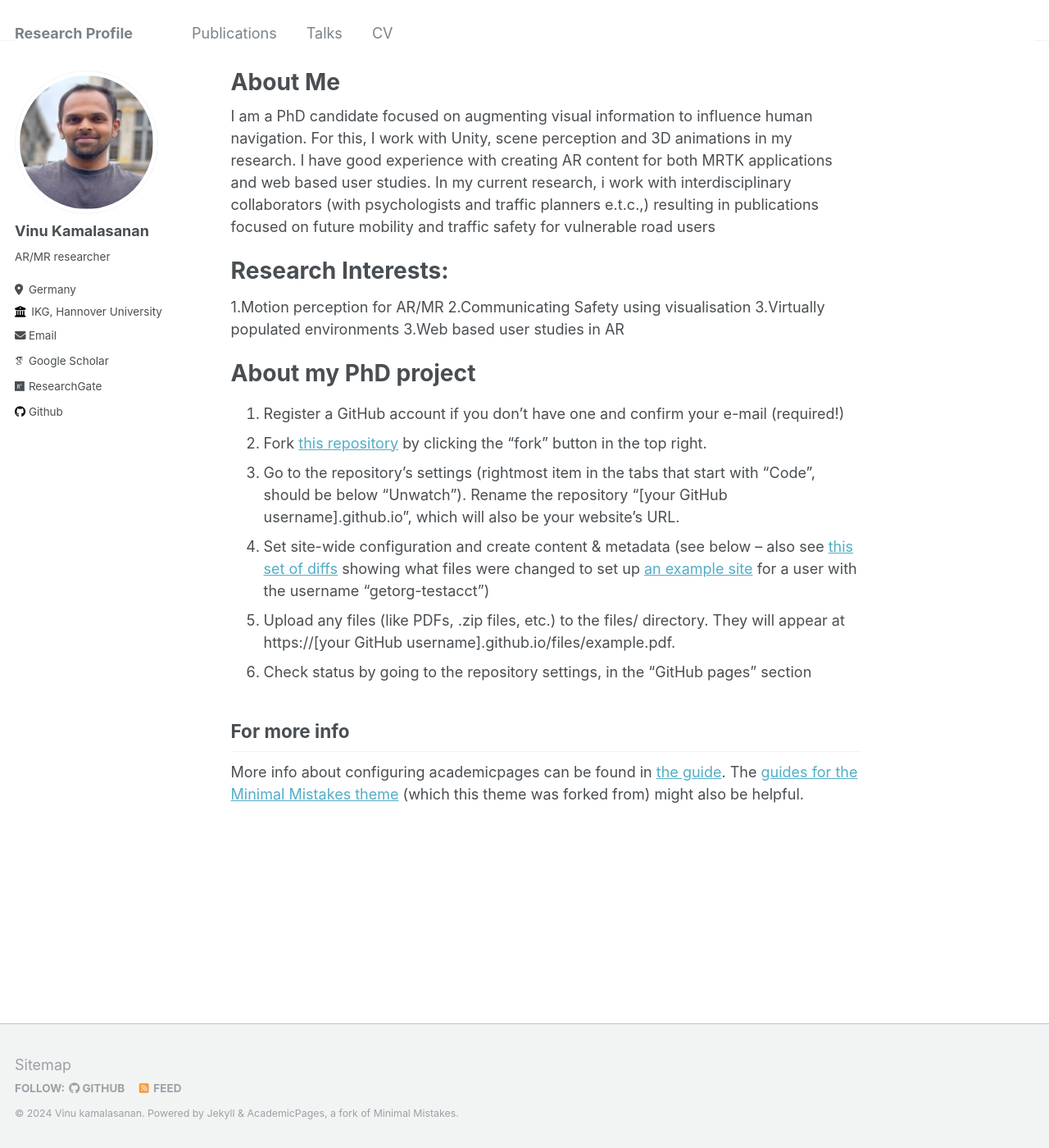
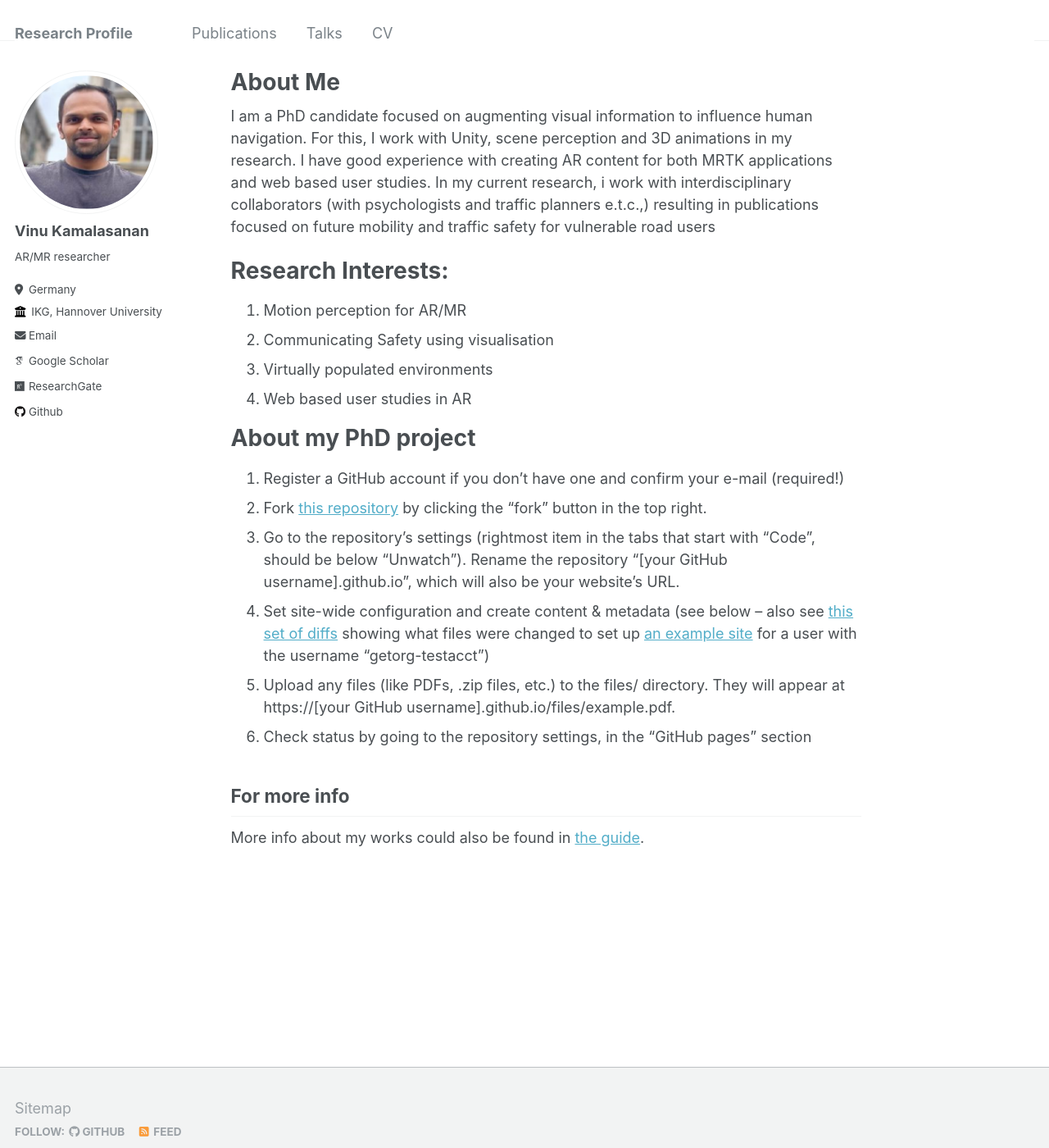
Before and after one commit to vinu-kamalasanan/vinu-kamalasanan.github.io, a Jekyll site: the page built from _pages/about.md, in a window 1280 px wide and 1400 px high. Shown: the whole window at 82% size. Built offline with Jekyll 4.4.1, drawn with Linux system fonts in a browser that asks for light colours; some web fonts are replaced.

Commit message:
adding new files

```diff
--- a/_pages/about.md
+++ b/_pages/about.md
@@ -13,10 +13,10 @@
 
 Research Interests:
 ======
-1.Motion perception for AR/MR
-2.Communicating Safety using visualisation
-3.Virtually populated environments
-3.Web based user studies in AR
+1. Motion perception for AR/MR
+1. Communicating Safety using visualisation
+1. Virtually populated environments
+1. Web based user studies in AR
 
 
 
@@ -33,4 +33,4 @@
 
 For more info
 ------
-More info about configuring academicpages can be found in [the guide](https://academicpages.github.io/markdown/). The [guides for the Minimal Mistakes theme](https://mmistakes.github.io/minimal-mistakes/docs/configuration/) (which this theme was forked from) might also be helpful.
+More info about my works could also be found in [the guide](https://www.ikg.uni-hannover.de/de/kamalasanan/).
```
